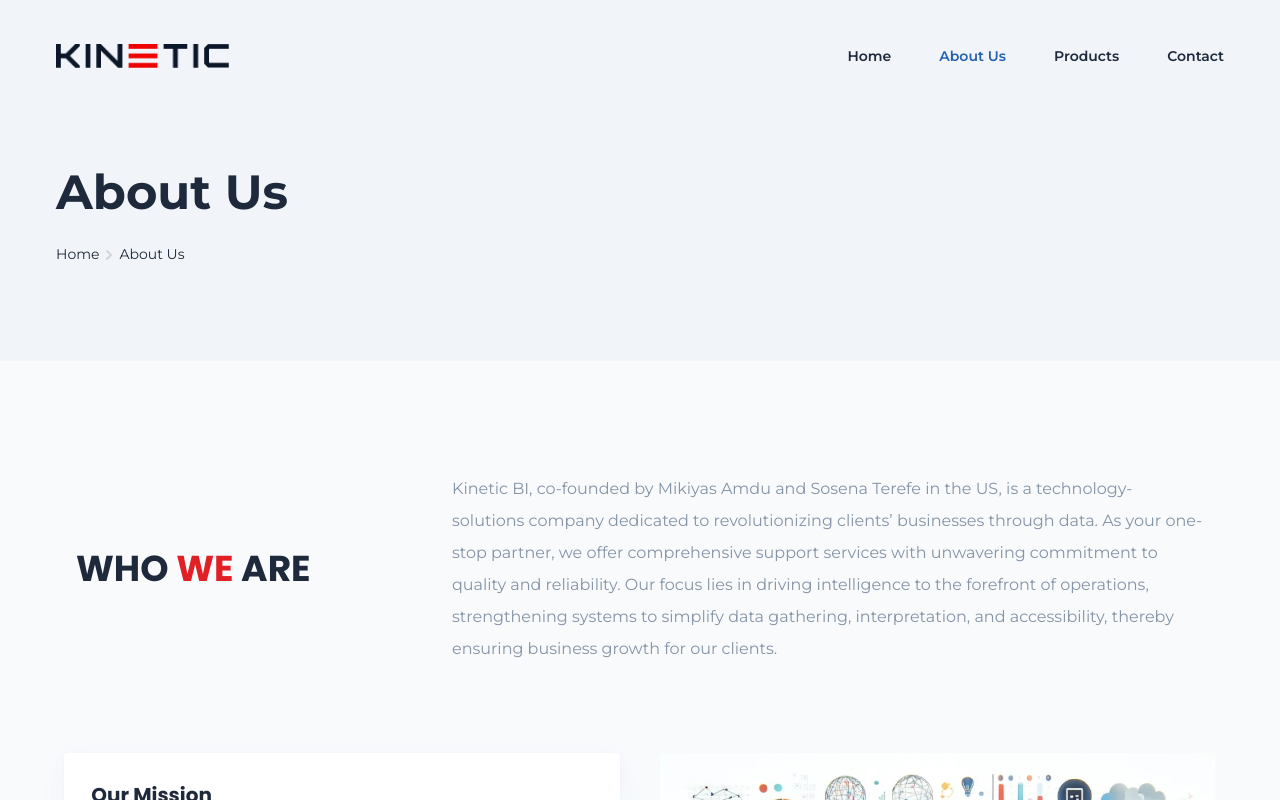
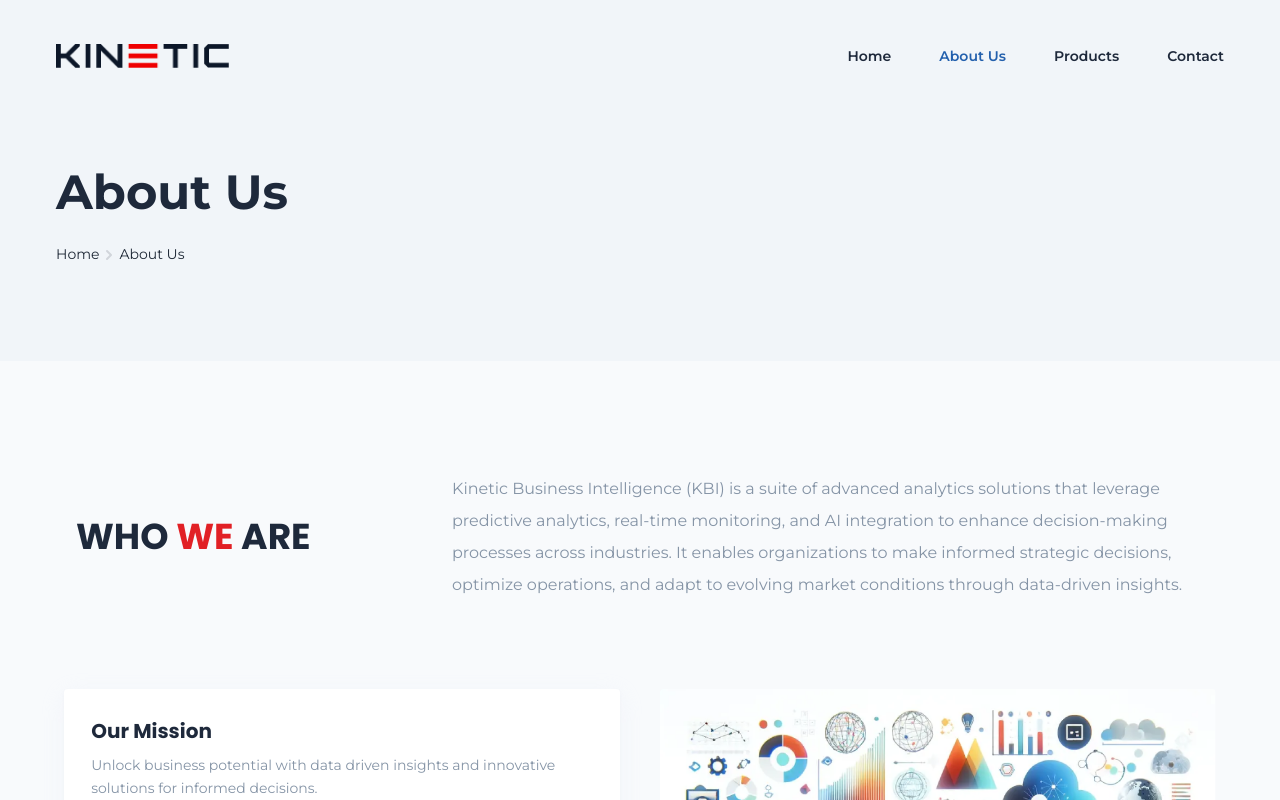
Before and after one commit to mikimaine/kinetics-website, a Next.js app: page /about in a window 1280 px wide. Shown: the top 800 px of the page. Built offline with nearby package versions, Linux system fonts and the light colour scheme.

Commit message:
About us description text updated

```diff
--- a/pages/about.js
+++ b/pages/about.js
@@ -59,7 +59,7 @@
                                 </h2>
                             </div>
                             <div className="w-full lg:w-2/3 py-8">
-                                <p className="text-blueGray-400 leading-loose wow animate__animatedanimated animate__fadeIn">Kinetic BI, co-founded by Mikiyas Amdu and Sosena Terefe in the US, is a technology-solutions company dedicated to revolutionizing clients’ businesses through data. As your one-stop partner, we offer comprehensive support services with unwavering commitment to quality and reliability. Our focus lies in driving intelligence to the forefront of operations, strengthening systems to simplify data gathering, interpretation, and accessibility, thereby ensuring business growth for our clients.</p>
+                                <p className="text-blueGray-400 leading-loose wow animate__animatedanimated animate__fadeIn">Kinetic Business Intelligence (KBI) is a suite of advanced analytics solutions that leverage predictive analytics, real-time monitoring, and AI integration to enhance decision-making processes across industries. It enables organizations to make informed strategic decisions, optimize operations, and adapt to evolving market conditions through data-driven insights.</p>
                             </div>
                         </div>
                     </div>
```
